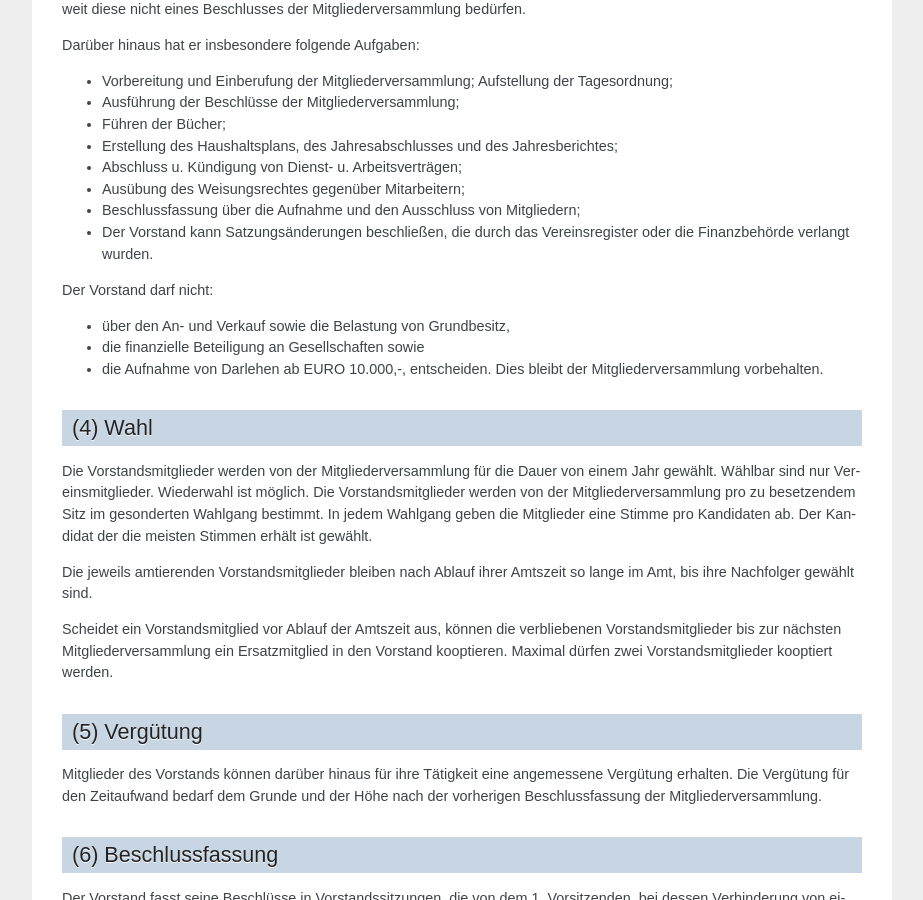
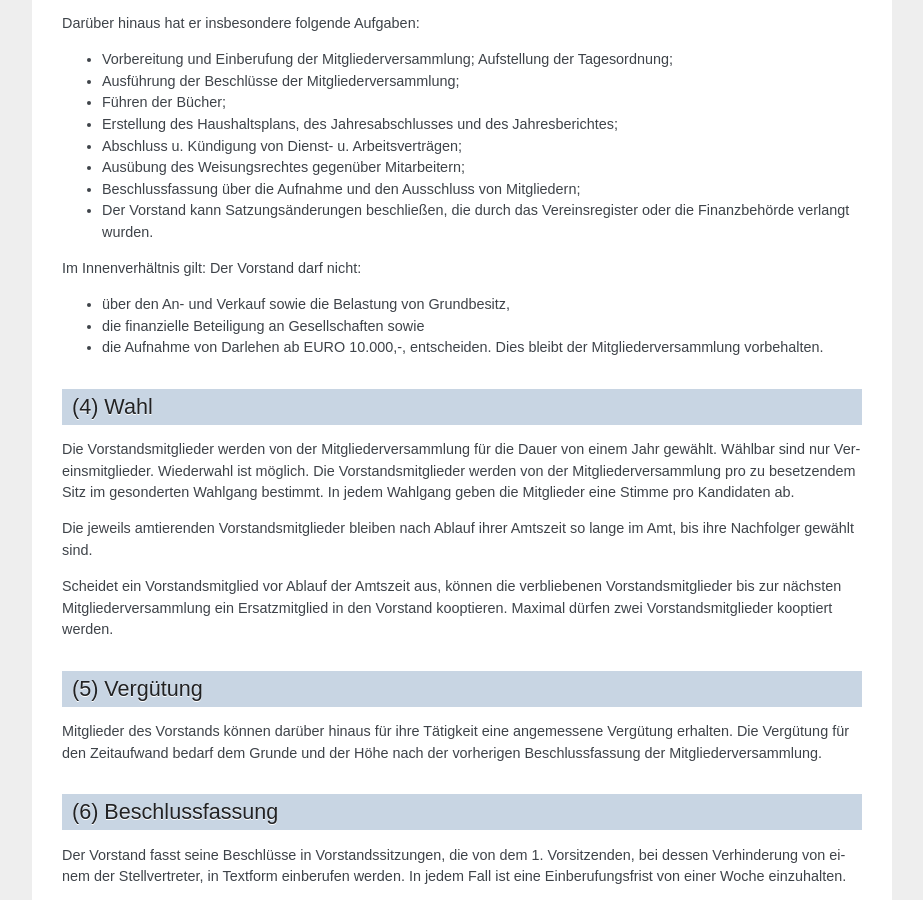
Before and after one commit to overte-org/Overte_e.V._Articles_of_Association, a Sphinx documentation site: the page built from source/index.rst, in a window 1280 px wide and 900 px high, scrolled down 4037 px. Shown: the whole window, without its empty margins (198-1121 px from the left). Built offline with Sphinx 7.4.7, drawn with Linux system fonts in a browser that asks for light colours; some of the changed text lies outside the part shown.

Commit message:
Update document based on demands by the Amtsgericht.

```diff
--- a/source/index.rst
+++ b/source/index.rst
@@ -42,8 +42,6 @@
 (3) Sitz
 --------
 Der Verein hat seinen Sitz in Paderborn.
-Sofern keine feste Geschäftsstelle eingerichtet ist, folgt die Verwaltung dem Wohnort des jeweiligen Vorstandsmitglieds,
-das die Geschäftsführung wahrnimmt.
 
 
 § 2 Zweck des Vereins, Gemeinnützigkeit
@@ -199,6 +197,7 @@
 - Der Vorstand kann Satzungsänderungen beschließen, die durch das Vereinsregister oder die Finanzbehörde verlangt
   wurden.
 
+Im Innenverhältnis gilt:
 Der Vorstand darf nicht:
 
 - über den An- und Verkauf sowie die Belastung von Grundbesitz,
@@ -211,7 +210,6 @@
 Die Vorstandsmitglieder werden von der Mitgliederversammlung für die Dauer von einem Jahr gewählt. Wählbar sind
 nur Vereinsmitglieder. Wiederwahl ist möglich. Die Vorstandsmitglieder werden von der Mitgliederversammlung pro zu besetzendem Sitz
 im gesonderten Wahlgang bestimmt. In jedem Wahlgang geben die Mitglieder eine Stimme pro Kandidaten ab.
-Der Kandidat der die meisten Stimmen erhält ist gewählt.
 
 Die jeweils amtierenden Vorstandsmitglieder bleiben nach Ablauf ihrer Amtszeit so lange im Amt, bis ihre Nachfolger gewählt sind.
 
```
Also changed, not shown: 1 other file.
